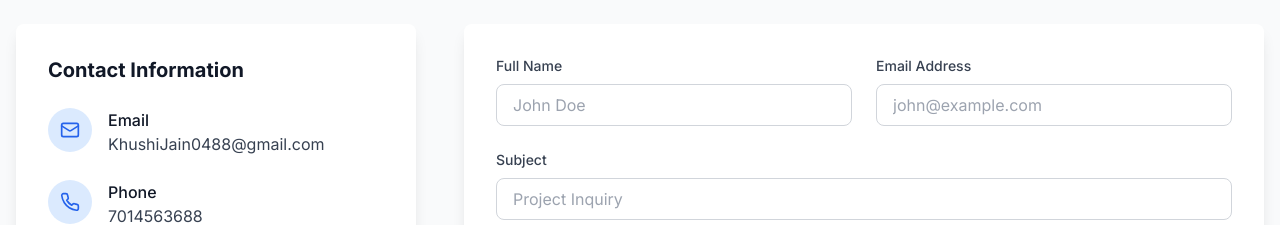
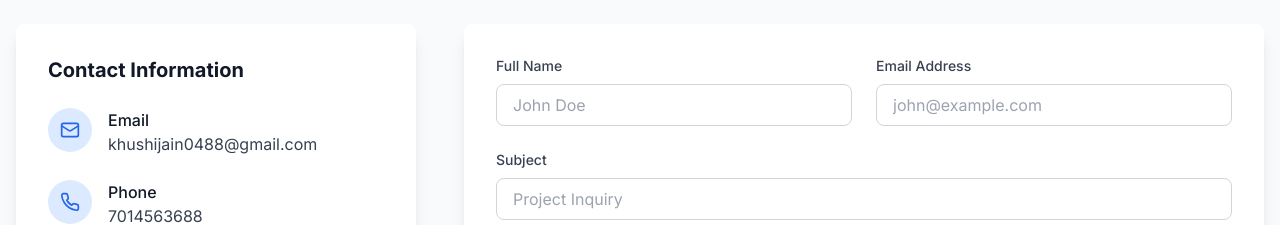
Before and after one commit to khushijain0488/works, a React (Vite) app: page / in a window 1280 px wide. Shown: the part 3700-3925 px from the top of the page. Built offline with nearby package versions, Linux system fonts and the light colour scheme.

Commit message:
Update Contact.tsx

```diff
--- a/src/components/Sections/Contact.tsx
+++ b/src/components/Sections/Contact.tsx
@@ -92,7 +92,7 @@ const Contact: React.FC = () => {
                   <div className="ml-4">
                     <h4 className="text-base font-medium text-gray-900 dark:text-white">Email</h4>
                     <a href="mailto:your-email@example.com" className="text-gray-700 dark:text-gray-300 hover:text-blue-600 dark:hover:text-blue-400 transition-colors duration-300">
-                      KhushiJain0488@gmail.com
+                      khushijain0488@gmail.com
                     </a>
                   </div>
                 </div>
```
